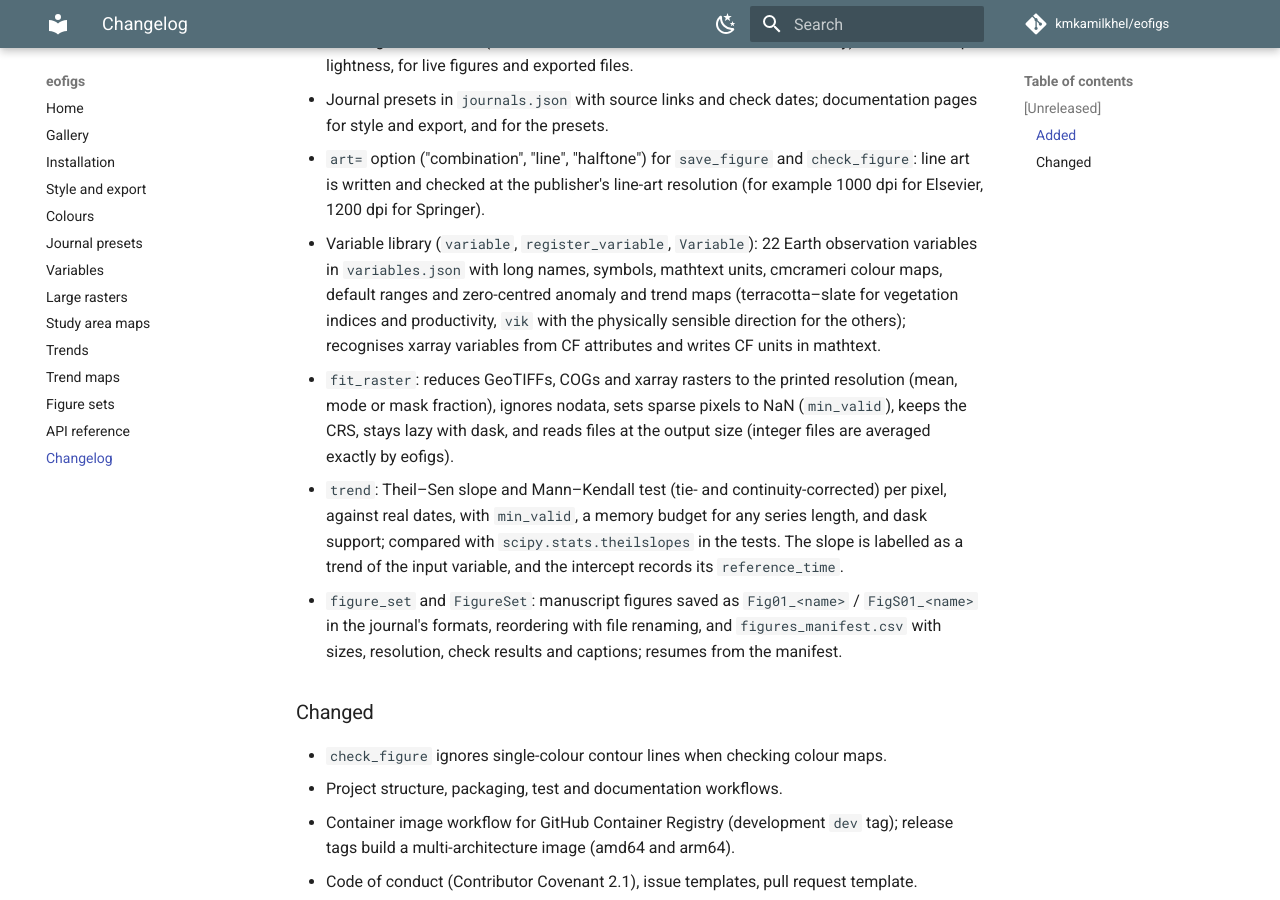
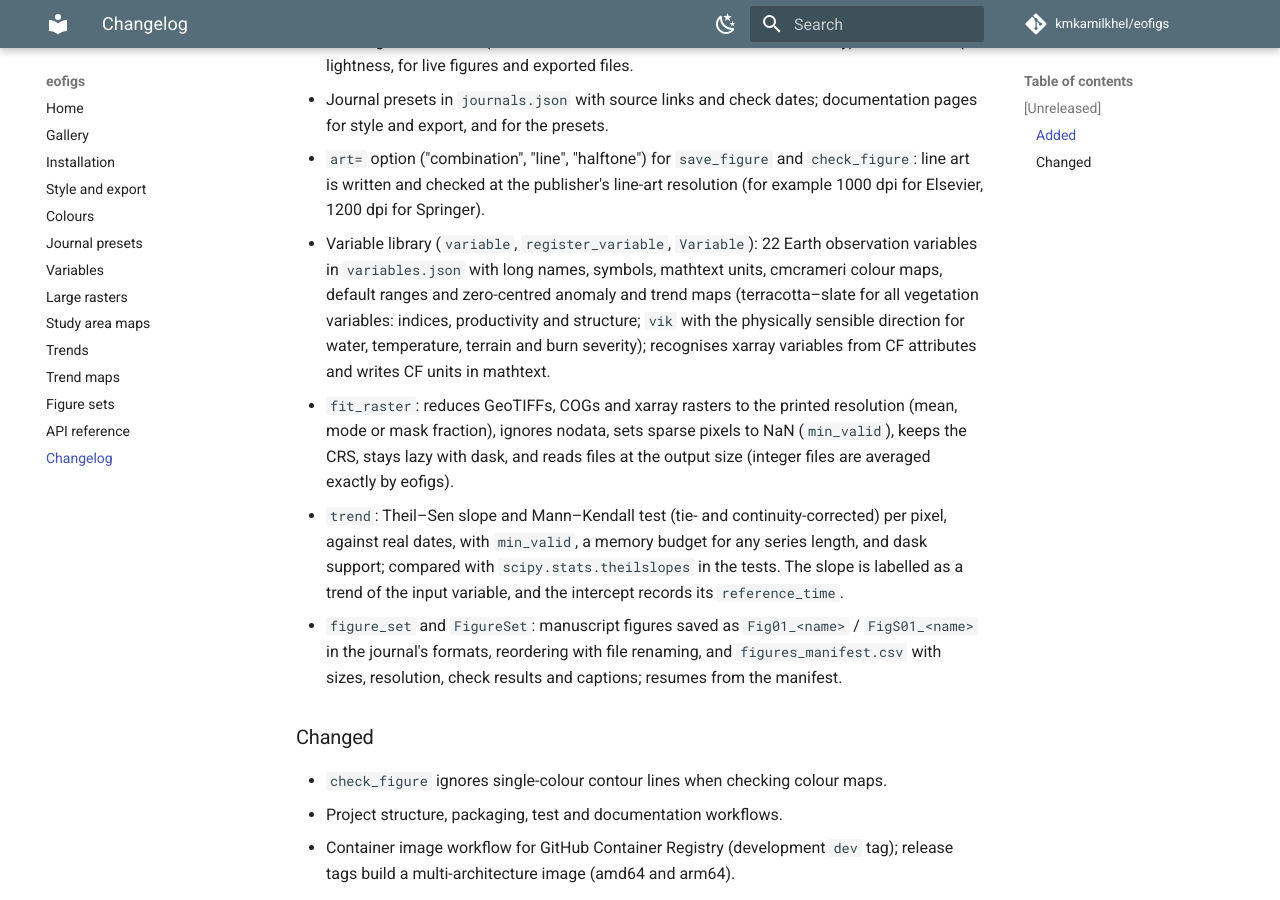
Before and after one commit to kmkamilkhel/eofigs, an MkDocs documentation site: the page built from docs/changelog.md, in a window 1280 px wide and 900 px high, scrolled down 1738 px. Built offline with MkDocs 1.6.1 and Material for MkDocs 9.7.7, drawn with Linux system fonts in a browser that asks for light colours; comment, search, counter and statistics services are not loaded.

```diff
--- a/CHANGELOG.md
+++ b/CHANGELOG.md
@@ -69,9 +69,9 @@ uses [Semantic Versioning](https://semver.org/).
   1000 dpi for Elsevier, 1200 dpi for Springer).
 - Variable library (`variable`, `register_variable`, `Variable`): 22 Earth observation
   variables in `variables.json` with long names, symbols, mathtext units, cmcrameri colour
-  maps, default ranges and zero-centred anomaly and trend maps (terracotta–slate for
-  vegetation indices and productivity, `vik` with the physically sensible direction for the
-  others); recognises xarray variables
+  maps, default ranges and zero-centred anomaly and trend maps (terracotta–slate for all
+  vegetation variables: indices, productivity and structure; `vik` with the physically
+  sensible direction for water, temperature, terrain and burn severity); recognises xarray variables
   from CF attributes and writes CF units in mathtext.
 - `fit_raster`: reduces GeoTIFFs, COGs and xarray rasters to the printed resolution (mean,
   mode or mask fraction), ignores nodata, sets sparse pixels to NaN (`min_valid`), keeps the
```
Also changed, not shown: docs/trend-map.md (+23 -11 lines), 2 other files.
